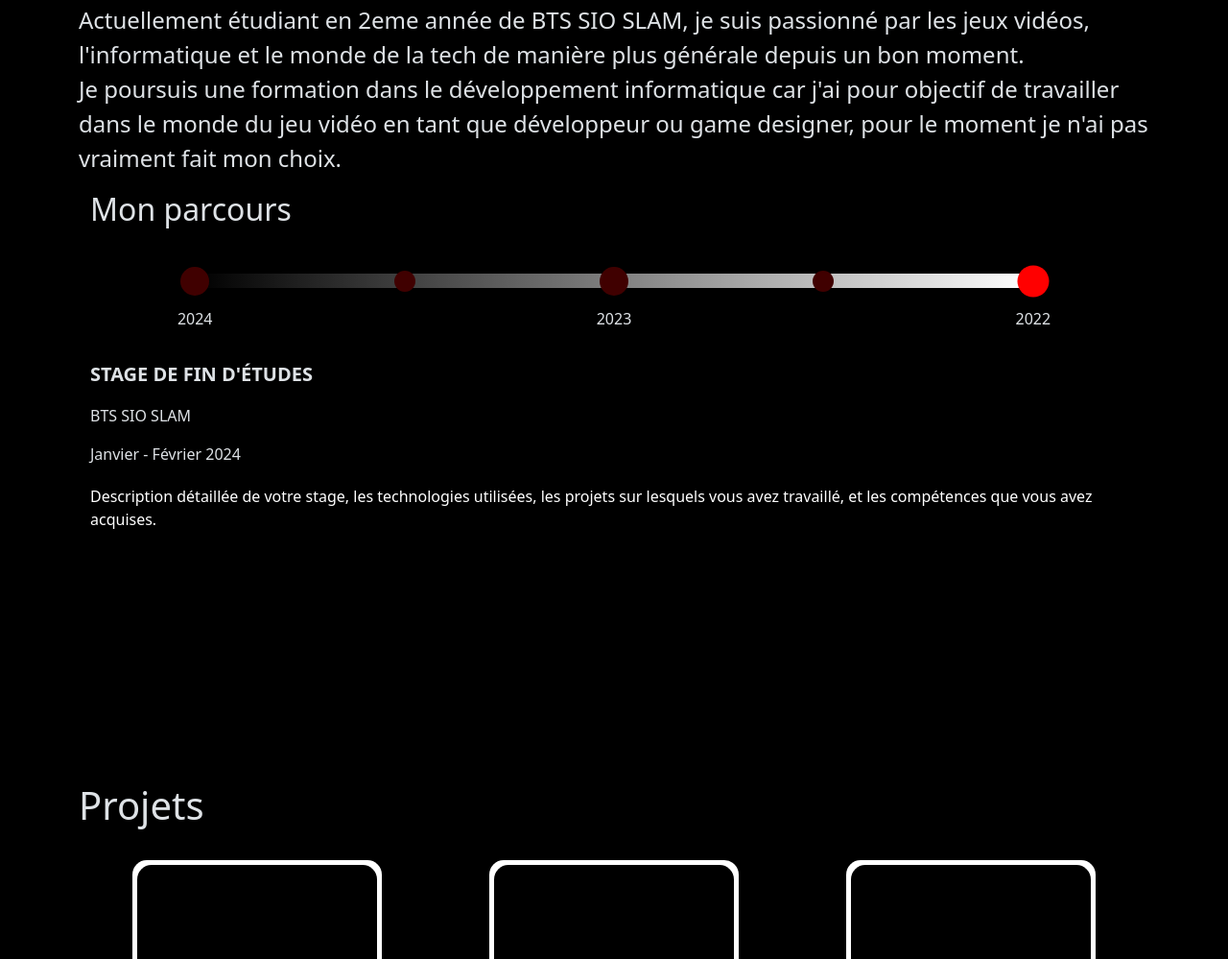
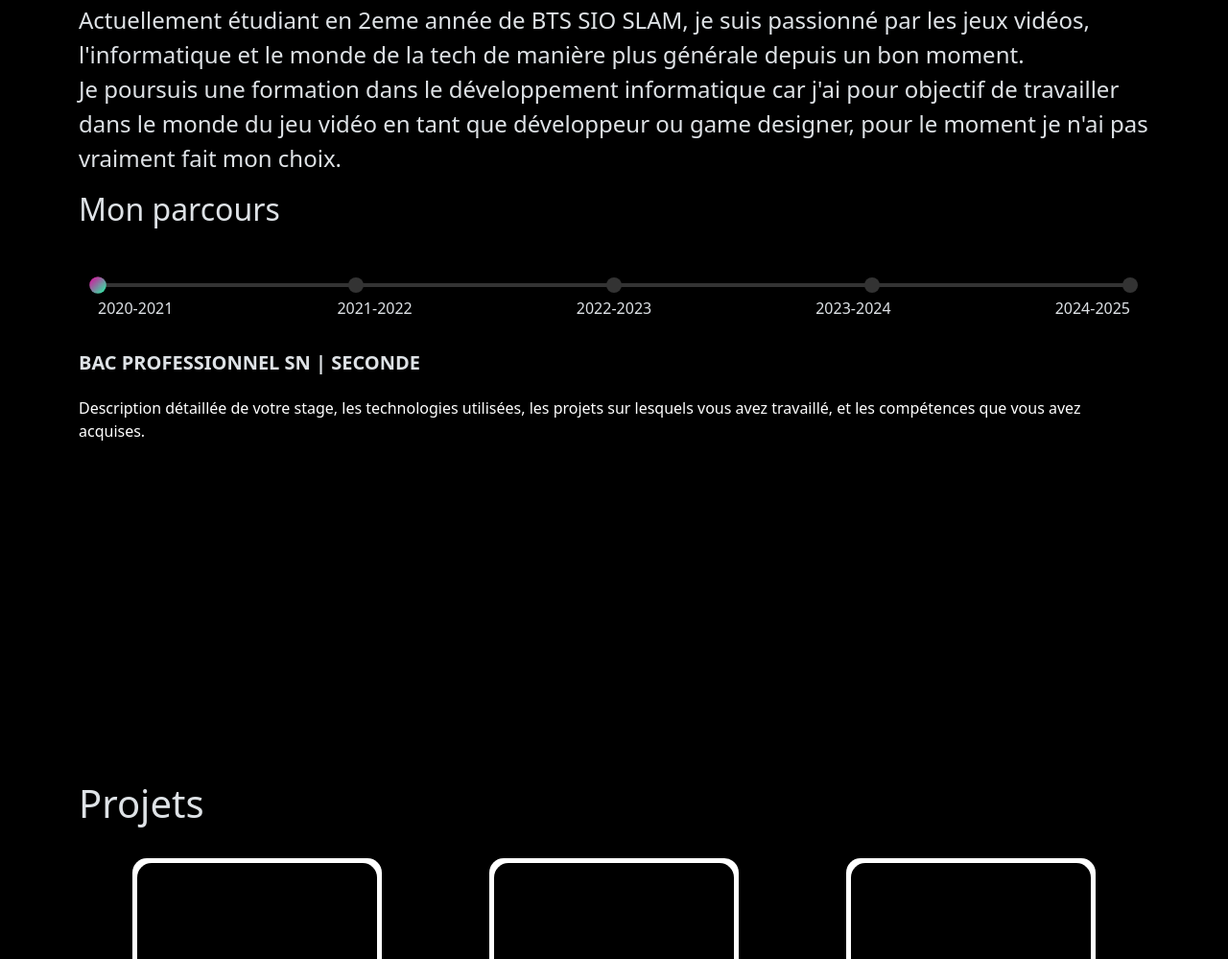
Before and after one commit to ERieu/portfolio2, a website: page index.html in a window 1280 px wide. Shown: the part 939-1938 px from the top of the page at 96% size. Drawn offline with Linux system fonts and the light colour scheme.

Commit message:
timeline content

```diff
--- a/css/main.css
+++ b/css/main.css
@@ -50,14 +50,14 @@
 /* about me section start */
 
 .horizontal-timeline {
-  margin: 40px 0;
+  margin: 50px 0;
 }
 
 .timeline-navigation {
   display: flex;
   align-items: center;
   justify-content: center;
-  margin-bottom: 55px;
+  margin-bottom: 30px;
 }
 
 .timeline-arrow {
@@ -76,85 +76,53 @@
 }
 
 .timeline-progress {
-  width: 80%;
+  width: 100%;
   margin: 0 20px;
 }
 
 .timeline-track {
   position: relative;
-  height: 15px;
-  background-color: #222;
-  margin-bottom: 20px;
+  height: 4px;
+  background-color: #333;
+  margin-bottom: 10px;
 }
 
 .progress-line {
   position: absolute;
   height: 100%;
   width: 0%;
-  background: linear-gradient(90deg, #000000 0%, #ffffff 100%);
-  transition: width 0.5s ease;
-  border-radius: 8px;
+  background: linear-gradient(90deg, #1cc2ff 0%, #ff261b 100%);
+  transition: width 0.3s ease;
 }
 
 .timeline-point {
   position: absolute;
-  z-index: 1;
-  width: 30px;
-  height: 30px;
-  background-color: #400000;
+  width: 16px;
+  height: 16px;
+  background-color: #333;
   border-radius: 50%;
   top: 50%;
   transform: translate(-50%, -50%);
   cursor: pointer;
-  transition: all 0.3s ease;
+  transition: all 0.3s ease in out;
+  z-index: 1;
 }
 
 .timeline-point.active {
-  background: #ff0000;
+  background: linear-gradient(-45deg, #1cffa4 0%, #ff01aee6 100%);
   transform: translate(-50%, -50%) scale(1.1);
 }
 
-.timeline-point[data-year="2022"] { left: 0%; }
-.timeline-point[data-year="2023"] { left: 50%; }
-.timeline-point[data-year="2024"] { left: 100%; }
-
-.timeline-point-mini {
-  position: absolute;
-  z-index: 1;
-  width: 22px;
-  height: 22px;
-  background-color: #400000;
-  border-radius: 50%;
-  top: 50%;
-  transform: translate(-50%, -50%);
-  cursor: pointer;
-  transition: all 0.3s ease;
-}
-
-.timeline-point-mini[data-month="6-2023"] { left: 25%; }
-.timeline-point-mini[data-month="6-2022"] { left: 75%; }
-
-.timeline-point-mini.active {
-  background: #ff0000;
-  transform: translate(-50%, -50%) scale(1.1);
-}
+.timeline-point[data-year="2020-2021"] { left: 0% }
+.timeline-point[data-year="2021-2022"] { left: 25%; }
+.timeline-point[data-year="2022-2023"] { left: 50%; }
+.timeline-point[data-year="2023-2024"] { left: 75%; }
+.timeline-point[data-year="2024-2025"] { left: 100%; }
 
 .timeline-years {
   display: flex;
   justify-content: space-between;
-  margin-top: 5px;
-  position: relative;
 }
-
-.timeline-years span {
-  position: absolute;
-  transform: translateX(-50%);
-  text-align: center;
-}
-
-.timeline-years span:nth-child(1) { left: 100%; }
-.timeline-years span:nth-child(2) { left: 50%; }
-.timeline-years span:nth-child(3) { left: 0%; }
 
 .timeline-cards {
   position: relative;
--- a/index.html
+++ b/index.html
@@ -25,7 +25,6 @@
                 Actuellement étudiant en 2eme année de BTS SIO SLAM, je suis passionné par les jeux vidéos, l'informatique et le monde de la tech de manière plus générale depuis un bon moment. <br/>
                 Je poursuis une formation dans le développement informatique car j'ai pour objectif de travailler dans le monde du jeu vidéo en tant que développeur ou game designer, pour le moment je n'ai pas vraiment fait mon choix. <br/>
             </p>
-            <div class="container">
             <div class="row">
                 <h2>Mon parcours</h2>
             </div>
@@ -34,50 +33,61 @@
                   <button class="timeline-arrow prev-arrow" disabled>&lt;</button>
                   <div class="timeline-progress">
                     <div class="timeline-track">
-                                <div class="timeline-point active" data-year="2024"></div>
-                                <div class="timeline-point-mini" data-month="6-2023"></div>
-                                <div class="timeline-point" data-year="2023"></div>
-                                <div class="timeline-point-mini" data-month="6-2022"></div>
-                                <div class="timeline-point" data-year="2022"></div>
+                      <div class="timeline-point active" data-year="2020-2021"></div>
+                      <div class="timeline-point" data-year="2021-2022"></div>
+                      <div class="timeline-point" data-year="2022-2023"></div>
+                      <div class="timeline-point" data-year="2023-2024"></div>
+                      <div class="timeline-point" data-year="2024-2025"></div>
                       <div class="progress-line"></div>
                     </div>
                     <div class="timeline-years">
-                                <span>2022</span>
-                                <span>2023</span>
-                                <span>2024</span>
+                      <span>2020-2021</span>
+                      <span>2021-2022</span>
+                      <span>2022-2023</span>
+                      <span>2023-2024</span>
+                      <span>2024-2025</span>
                     </div>
                   </div>
                   <button class="timeline-arrow next-arrow">&gt;</button>
                 </div>
                 <div class="timeline-cards">
-                        <div class="timeline-card active" data-year="2024">
+                  <div class="timeline-card active" data-year="2020-2021">
                     <div class="custom-card timeline-custom-card">
-                                <p class="heading">Stage de fin d'études</p>
-                                <p>BTS SIO SLAM</p>
-                                <p>Janvier - Février 2024</p>
+                      <p class="heading">BAC professionnel SN | Seconde</p>
                       <div class="card-content">
                         <p>Description détaillée de votre stage, les technologies utilisées, les projets sur lesquels vous avez travaillé, et les compétences que vous avez acquises.</p>
                       </div>
                     </div>
                   </div>
-                        <div class="timeline-card" data-year="2023">
+                  <div class="timeline-card" data-year="2021-2022">
                     <div class="custom-card timeline-custom-card">
-                                <p class="heading">Projet scolaire majeur</p>
-                                <p>BTS SIO SLAM</p>
-                                <p>2023</p>
+                      <p class="heading">BAC professionnel SN - Option RISC | Première</p>
                       <div class="card-content">
                         <p>Description du projet, votre rôle, les technologies utilisées, et les résultats obtenus.</p>
                       </div>
                     </div>
                   </div>
-                        <div class="timeline-card" data-year="2022">
+                  <div class="timeline-card" data-year="2022-2023">
                     <div class="custom-card timeline-custom-card">
-                                <p class="heading">Premier stage</p>
-                                <p>BTS SIO SLAM</p>
-                                <p>2022</p>
+                      <p class="heading">BAC professionnel SN - Option RISC | Terminale</p>
                       <div class="card-content">
                         <p>Description de votre première expérience professionnelle, ce que vous avez appris, et comment cela a influencé votre parcours.</p>
                       </div>
+                    </div>
+                  </div>
+                  <div class="timeline-card" data-year="2023-2024">
+                    <div class="custom-card timeline-custom-card">
+                      <p class="heading">BTS SIO SLAM | 1ere année</p>
+                      <div class="card-content">
+                        <p>Description de votre première expérience professionnelle, ce que vous avez appris, et comment cela a influencé votre parcours.</p>
+                      </div>
+                    </div>
+                  </div>
+                  <div class="timeline-card" data-year="2024-2025">
+                    <div class="custom-card timeline-custom-card">
+                      <p class="heading">BTS SIO SLAM | 2eme année</p>
+                      <div class="card-content">
+                        <p>Description de votre première expérience professionnelle, ce que vous avez appris, et comment cela a influencé votre parcours.</p>
                       </div>
                     </div>
                   </div>
--- a/main.js
+++ b/main.js
@@ -47,7 +47,6 @@ document.addEventListener('DOMContentLoaded', function() {
     loadComponent('footer.html', 'footer');
 });
 
-// Fonction pour ajouter un fond au header lors du défilement
 window.addEventListener('scroll', function() {
     const header = document.querySelector('header.navbar');
     if (header) {
@@ -59,11 +58,8 @@ window.addEventListener('scroll', function() {
     }
 });
 
-// 1. Correction du JavaScript pour les points-mini
 document.addEventListener('DOMContentLoaded', function() {
   const timelinePoints = document.querySelectorAll('.timeline-point');
-    const timelineMiniPoints = document.querySelectorAll('.timeline-point-mini');
-    const allPoints = [...timelinePoints, ...timelineMiniPoints]; // Ordre correct des points
   const timelineCards = document.querySelectorAll('.timeline-card');
   const prevArrow = document.querySelector('.prev-arrow');
   const nextArrow = document.querySelector('.next-arrow');
@@ -72,59 +68,31 @@ document.addEventListener('DOMContentLoaded', function() {
   let currentIndex = 0;
 
   function updateTimeline(index) {
-      // Désactiver tous les points
-      allPoints.forEach(point => point.classList.remove('active'));
+    timelinePoints.forEach((point, i) => {
+      point.classList.toggle('active', i === index);
+    });
 
-      // Activer uniquement le point actuel
-      allPoints[index].classList.add('active');
+    timelineCards.forEach((card, i) => {
+      card.classList.toggle('active', i === index);
+    });
 
-      // Mise à jour des cartes (uniquement pour les points principaux)
-      const selectedPoint = allPoints[index];
-      const isMainPoint = selectedPoint.classList.contains('timeline-point');
+    progressLine.style.width = `${index * 50}%`;
 
-      if (isMainPoint) {
-        const dataYear = selectedPoint.getAttribute('data-year');
-        timelineCards.forEach(card => {
-          card.classList.toggle('active', card.getAttribute('data-year') === dataYear);
-        });
-      } else {
-        // Pour les mini-points, on trouve la carte la plus proche
-        const dataMonth = selectedPoint.getAttribute('data-month');
-        const [month, year] = dataMonth.split('-');
-        timelineCards.forEach(card => {
-          card.classList.toggle('active', card.getAttribute('data-year') === year);
-        });
-      }
-
-      // Mise à jour de la ligne de progression
-      const pointPosition = parseFloat(getComputedStyle(allPoints[index]).left);
-      const trackWidth = parseFloat(getComputedStyle(document.querySelector('.timeline-track')).width);
-      const progressPercentage = (pointPosition / trackWidth) * 100;
-      progressLine.style.width = `${progressPercentage}%`;
-
-      // Activation/désactivation des flèches
     prevArrow.disabled = index === 0;
-      nextArrow.disabled = index === allPoints.length - 1;
+    nextArrow.disabled = index === timelinePoints.length - 1;
 
     currentIndex = index;
   }
 
-    // Ajout d'écouteurs d'événements pour tous les points
-    allPoints.forEach((point, index) => {
-      point.addEventListener('click', () => {
-        updateTimeline(index);
-      });
+  timelinePoints.forEach((point, index) => {
+    point.addEventListener('click', () => updateTimeline(index));
   });
 
-    // Gestion des flèches
   prevArrow.addEventListener('click', () => {
     if (currentIndex > 0) updateTimeline(currentIndex - 1);
   });
 
   nextArrow.addEventListener('click', () => {
-      if (currentIndex < allPoints.length - 1) updateTimeline(currentIndex + 1);
+    if (currentIndex < timelinePoints.length - 1) updateTimeline(currentIndex + 1);
   });
-
-    // Initialisation
-    updateTimeline(0);
 });
```
Lines whose indentation alone changed are shown as unchanged.
